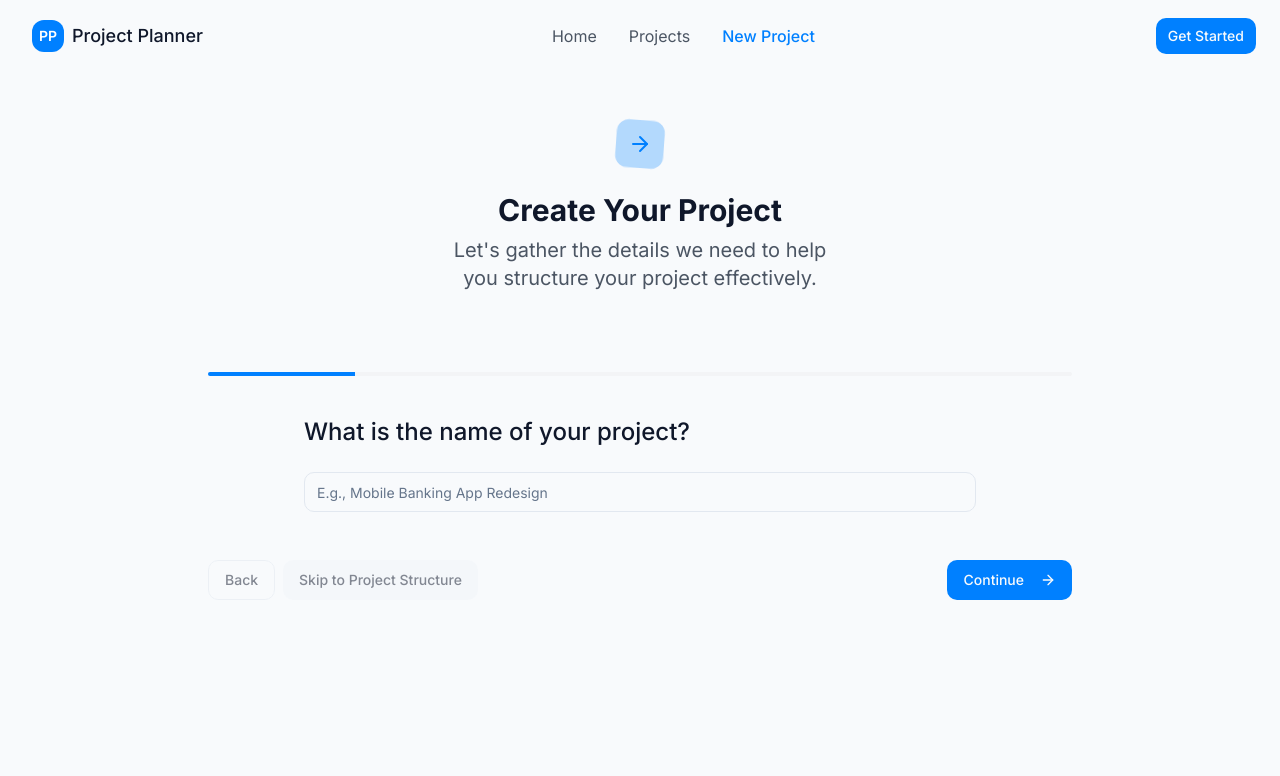
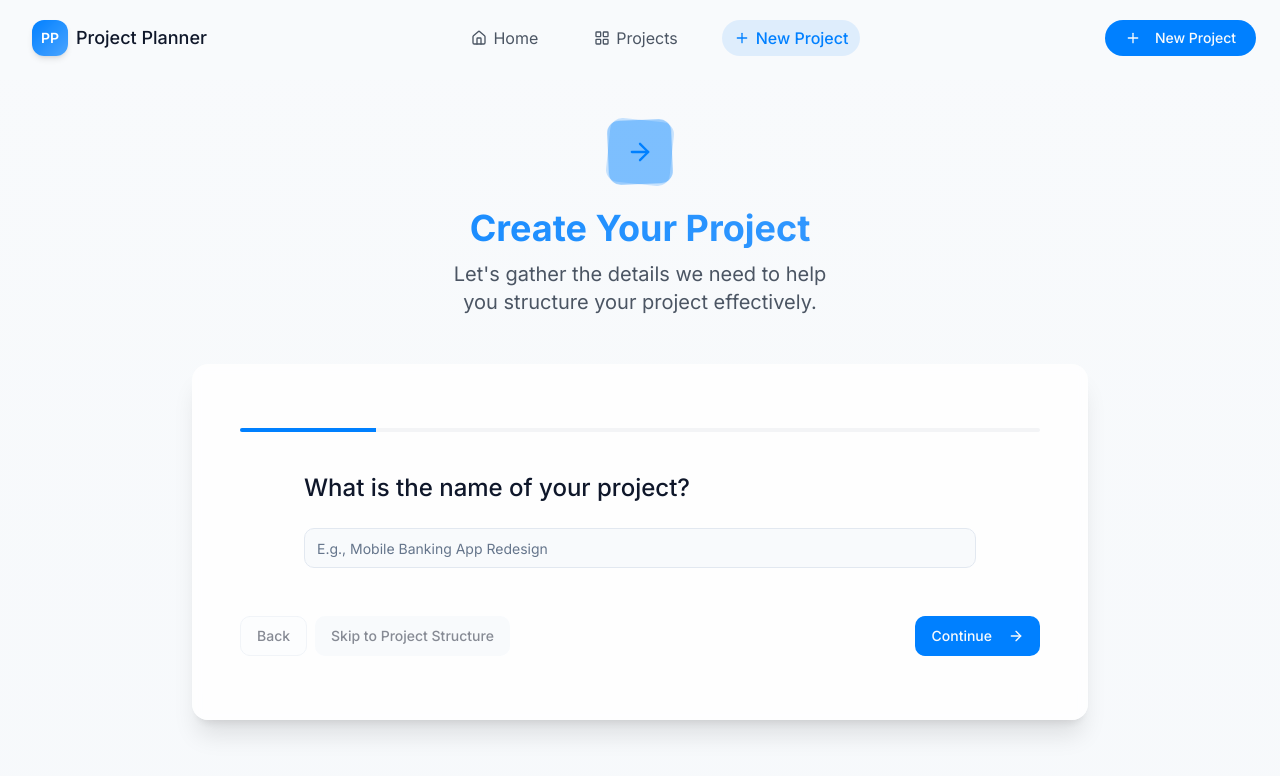
Before and after one commit to Kiran-Harbak/agile-planner-buddy, a React (Vite) app: page /create in a window 1280 px wide. Shown: the top 776 px of the page. Built offline with nearby package versions, Linux system fonts and the light colour scheme.

Commit message:
Enhance UI/UX for project planning
- Implement UI/UX improvements based on the research and roadmap.
- Consider the context window limitations and RAG integration.
- Make necessary arrangements for future integration with Zymmr.

```diff
--- a/package.json
+++ b/package.json
@@ -45,6 +45,7 @@
     "cmdk": "^1.0.0",
     "date-fns": "^3.6.0",
     "embla-carousel-react": "^8.3.0",
+    "framer-motion": "^10.18.0",
     "input-otp": "^1.2.4",
     "lucide-react": "^0.462.0",
     "next-themes": "^0.3.0",
--- a/src/components/Header.tsx
+++ b/src/components/Header.tsx
@@ -1,8 +1,9 @@
 
 import { useState, useEffect } from 'react';
 import { Link, useLocation } from 'react-router-dom';
-import { Menu, X } from 'lucide-react';
+import { Menu, X, LayoutGrid, Plus, Home } from 'lucide-react';
 import { Button } from '@/components/ui/button';
+import { motion } from 'framer-motion';
 
 export function Header() {
   const location = useLocation();
@@ -39,22 +40,34 @@ export function Header() {
             to="/"
             className="flex items-center space-x-2 focus-ring rounded-md px-2 py-1"
           >
-            <div className="w-8 h-8 rounded-lg bg-primary flex items-center justify-center">
+            <div className="w-9 h-9 rounded-xl bg-gradient-to-br from-primary to-primary/70 flex items-center justify-center shadow-md">
               <span className="text-white font-semibold text-sm">PP</span>
             </div>
             <span className="font-medium text-lg">Project Planner</span>
           </Link>
 
           <nav className="hidden md:flex items-center space-x-8">
-            <NavLink to="/" current={location.pathname}>Home</NavLink>
-            <NavLink to="/dashboard" current={location.pathname}>Projects</NavLink>
-            <NavLink to="/create" current={location.pathname}>New Project</NavLink>
+            <NavLink to="/" current={location.pathname}>
+              <Home className="w-4 h-4 mr-1.5" />
+              <span>Home</span>
+            </NavLink>
+            <NavLink to="/dashboard" current={location.pathname}>
+              <LayoutGrid className="w-4 h-4 mr-1.5" />
+              <span>Projects</span>
+            </NavLink>
+            <NavLink to="/create" current={location.pathname}>
+              <Plus className="w-4 h-4 mr-1.5" />
+              <span>New Project</span>
+            </NavLink>
           </nav>
 
           <div className="flex items-center gap-4">
             <div className="hidden md:block">
               <Link to="/create">
-                <Button size="sm" className="focus-ring">Get Started</Button>
+                <Button size="sm" className="focus-ring rounded-full px-5">
+                  <Plus className="mr-1.5 h-4 w-4" />
+                  New Project
+                </Button>
               </Link>
             </div>
 
@@ -75,18 +88,38 @@ export function Header() {
       </div>
 
       {/* Mobile menu */}
-      <div className={`md:hidden ${mobileMenuOpen ? 'block' : 'hidden'}`}>
-        <div className="px-4 pt-2 pb-4 space-y-1 bg-white/90 backdrop-blur-md border-t border-gray-200">
-          <MobileNavLink to="/" current={location.pathname}>Home</MobileNavLink>
-          <MobileNavLink to="/dashboard" current={location.pathname}>Projects</MobileNavLink>
-          <MobileNavLink to="/create" current={location.pathname}>New Project</MobileNavLink>
-          <div className="pt-2">
-            <Link to="/create" className="block w-full">
-              <Button size="sm" className="w-full">Get Started</Button>
-            </Link>
+      {mobileMenuOpen && (
+        <motion.div
+          initial={{ opacity: 0, y: -20 }}
+          animate={{ opacity: 1, y: 0 }}
+          exit={{ opacity: 0, y: -20 }}
+          transition={{ duration: 0.2 }}
+          className="md:hidden"
+        >
+          <div className="px-4 pt-2 pb-4 space-y-1 bg-white/95 backdrop-blur-md border-t border-gray-200 shadow-lg">
+            <MobileNavLink to="/" current={location.pathname}>
+              <Home className="w-4 h-4 mr-2" />
+              Home
+            </MobileNavLink>
+            <MobileNavLink to="/dashboard" current={location.pathname}>
+              <LayoutGrid className="w-4 h-4 mr-2" />
+              Projects
+            </MobileNavLink>
+            <MobileNavLink to="/create" current={location.pathname}>
+              <Plus className="w-4 h-4 mr-2" />
+              New Project
+            </MobileNavLink>
+            <div className="pt-2">
+              <Link to="/create" className="block w-full">
+                <Button size="sm" className="w-full rounded-full">
+                  <Plus className="mr-1.5 h-4 w-4" />
+                  Create Project
+                </Button>
+              </Link>
+            </div>
           </div>
-        </div>
-      </div>
+        </motion.div>
+      )}
     </header>
   );
 }
@@ -98,8 +131,10 @@ const NavLink = ({ to, current, children }: { to: string; current: string; child
   return (
     <Link
       to={to}
-      className={`relative py-1 transition-colors duration-200 story-link ${
-        isActive ? 'text-primary font-medium' : 'text-gray-600 hover:text-gray-900'
+      className={`relative py-1 flex items-center transition-colors duration-200 px-3 py-1.5 rounded-full ${
+        isActive
+          ? 'text-primary font-medium bg-primary/10'
+          : 'text-gray-600 hover:text-gray-900 hover:bg-gray-100'
       }`}
     >
       {children}
@@ -114,7 +149,7 @@ const MobileNavLink = ({ to, current, children }: { to: string; current: string;
   return (
     <Link
       to={to}
-      className={`block px-3 py-2 rounded-md text-base font-medium transition-colors duration-200 ${
+      className={`flex items-center px-3 py-2.5 rounded-xl text-base font-medium transition-colors duration-200 ${
         isActive
           ? 'bg-primary/10 text-primary'
           : 'text-gray-600 hover:bg-gray-50 hover:text-gray-900'
--- a/src/lib/animations.ts
+++ b/src/lib/animations.ts
@@ -1,5 +1,6 @@
 
 import { useEffect, useState } from 'react';
+import { motion, useAnimation, Variants } from 'framer-motion';
 
 type AnimationProps = {
   duration?: number;
@@ -7,6 +8,64 @@ type AnimationProps = {
   once?: boolean;
   startVisible?: boolean;
 };
+
+// Standard animation variants that can be used with framer-motion
+export const fadeIn: Variants = {
+  hidden: { opacity: 0 },
+  visible: {
+    opacity: 1,
+    transition: { duration: 0.5 }
+  }
+};
+
+export const slideUp: Variants = {
+  hidden: { opacity: 0, y: 20 },
+  visible: {
+    opacity: 1,
+    y: 0,
+    transition: {
+      duration: 0.5,
+      ease: "easeOut"
+    }
+  }
+};
+
+export const slideInRight: Variants = {
+  hidden: { opacity: 0, x: 20 },
+  visible: {
+    opacity: 1,
+    x: 0,
+    transition: {
+      duration: 0.5,
+      ease: "easeOut"
+    }
+  }
+};
+
+export const scaleIn: Variants = {
+  hidden: { opacity: 0, scale: 0.95 },
+  visible: {
+    opacity: 1,
+    scale: 1,
+    transition: {
+      duration: 0.3,
+      ease: "easeOut"
+    }
+  }
+};
+
+export const staggerContainer: Variants = {
+  hidden: { opacity: 0 },
+  visible: {
+    opacity: 1,
+    transition: {
+      staggerChildren: 0.1,
+      delayChildren: 0.3,
+    }
+  }
+};
+
+// Hooks for use with regular React components
 
 // Fade in animation hook
 export function useFadeIn({
--- a/src/pages/CreateProject.tsx
+++ b/src/pages/CreateProject.tsx
@@ -7,22 +7,29 @@ const CreateProject = () => {
   const headerAnimation = useSlideUp({ delay: 100 });
 
   return (
-    <div className="min-h-screen py-10">
+    <div className="min-h-screen py-10 bg-gradient-to-b from-background to-secondary/20">
       <div className="container mx-auto px-4">
         <div {...headerAnimation} className="text-center mb-12">
-          <div className="w-12 h-12 mx-auto mb-6 relative">
+          <div className="w-16 h-16 mx-auto mb-6 relative">
             <div className="w-full h-full rounded-xl bg-primary/10 absolute"></div>
             <div className="w-full h-full rounded-xl bg-primary/20 absolute transform rotate-6"></div>
-            <ArrowRight className="absolute inset-0 m-auto h-6 w-6 text-primary" />
+            <div className="w-full h-full rounded-xl bg-primary/30 absolute transform -rotate-3"></div>
+            <ArrowRight className="absolute inset-0 m-auto h-7 w-7 text-primary" />
           </div>
 
-          <h1 className="text-3xl font-bold mb-2">Create Your Project</h1>
+          <h1 className="text-3xl md:text-4xl font-bold mb-3 bg-clip-text text-transparent bg-gradient-to-r from-primary to-primary/70">
+            Create Your Project
+          </h1>
           <p className="text-xl text-gray-600 max-w-2xl mx-auto text-balance">
             Let's gather the details we need to help you structure your project effectively.
           </p>
         </div>
 
-        <ProjectForm />
+        <div className="max-w-4xl mx-auto">
+          <div className="bg-white/80 backdrop-blur-sm shadow-xl rounded-2xl p-6 md:p-8">
+            <ProjectForm />
+          </div>
+        </div>
       </div>
     </div>
   );
```
Also changed, not shown: 1 other file (tests, documents, lock files or other folders).
